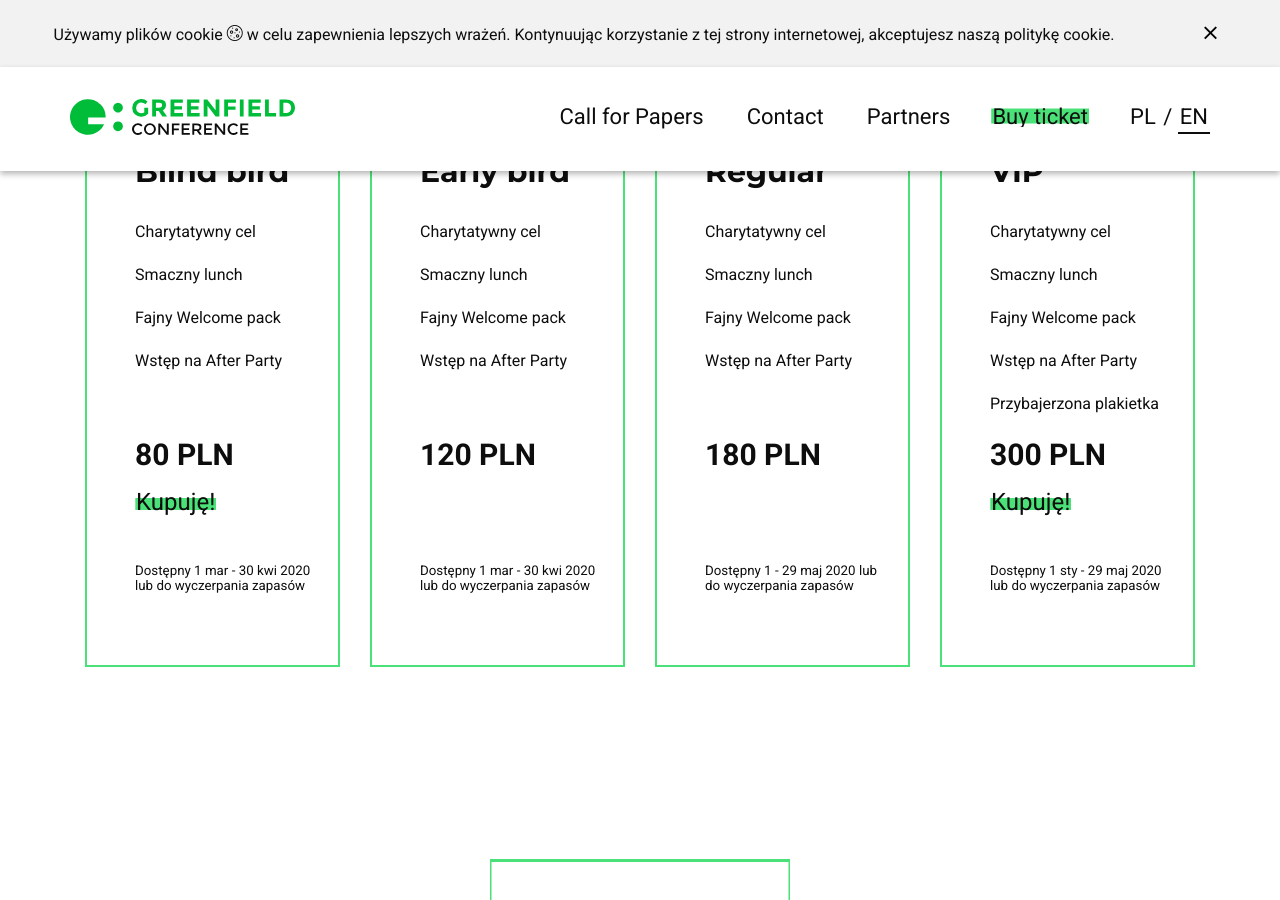
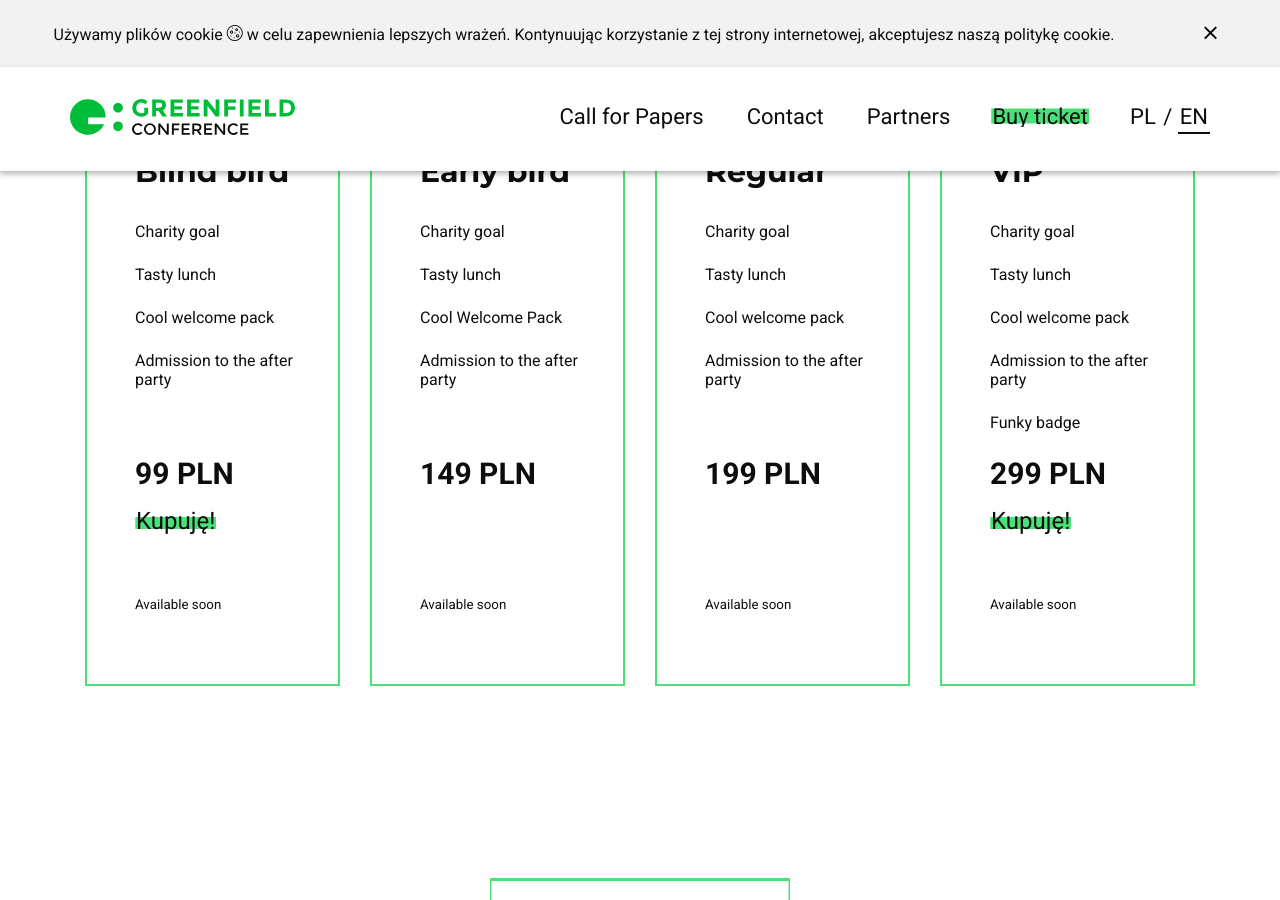
Before and after one commit to freud/GreenfieldConf, a Jekyll site: the page built from pages/index.html, in a window 1280 px wide and 900 px high, scrolled down 3898 px. Built offline with Jekyll 4.4.1, drawn with Linux system fonts in a browser that asks for light colours; some web fonts are replaced.

Commit message:
Updated ticket descriptions

```diff
--- a/_data/tickets.yml
+++ b/_data/tickets.yml
@@ -3,80 +3,80 @@ pl:
     features:
         - 'Charytatywny cel'
         - 'Smaczny lunch'
-        - 'Fajny  Welcome pack'
+        - 'Fajny Welcome pack'
         - 'Wstęp na After Party'
     price: '99 PLN'
-    info: 'Dostępny 1 mar - 30 kwi 2020 lub do wyczerpania zapasów'
+    info: 'Wkrótce dostępne'
     button: true
 
   - name: 'Early bird'
     features:
         - 'Charytatywny cel'
         - 'Smaczny lunch'
-        - 'Fajny  Welcome pack'
+        - 'Fajny Welcome pack'
         - 'Wstęp na After Party'
     price: '149 PLN'
-    info: 'Dostępny 1 mar - 30 kwi 2020 lub do wyczerpania zapasów'
+    info: 'Wkrótce dostępne'
     button: false
 
   - name: 'Regular'
     features:
         - 'Charytatywny cel'
         - 'Smaczny lunch'
-        - 'Fajny  Welcome pack'
+        - 'Fajny Welcome pack'
         - 'Wstęp na After Party'
     price: '199 PLN'
-    info: 'Dostępny 1 - 29 maj 2020 lub do wyczerpania zapasów'
+    info: 'Wkrótce dostępne'
     button: false
 
   - name: 'VIP'
     features:
         - 'Charytatywny cel'
         - 'Smaczny lunch'
-        - 'Fajny  Welcome pack'
+        - 'Fajny Welcome pack'
         - 'Wstęp na After Party'
         - 'Przybajerzona plakietka'
     price: '299 PLN'
-    info: 'Dostępny 1 sty - 29 maj 2020 lub do wyczerpania zapasów'
+    info: 'Wkrótce dostępne'
     button: true
 en:
   - name: 'Blind bird'
     features:
-        - 'Charytatywny cel'
-        - 'Smaczny lunch'
-        - 'Fajny  Welcome pack'
-        - 'Wstęp na After Party'
-    price: '80 PLN'
-    info: 'Dostępny 1 mar - 30 kwi 2020 lub do wyczerpania zapasów'
+        - 'Charity goal'
+        - 'Tasty lunch'
+        - 'Cool welcome pack'
+        - 'Admission to the after party'
+    price: '99 PLN'
+    info: 'Available soon'
     button: true
 
   - name: 'Early bird'
     features:
-        - 'Charytatywny cel'
-        - 'Smaczny lunch'
-        - 'Fajny  Welcome pack'
-        - 'Wstęp na After Party'
-    price: '120 PLN'
-    info: 'Dostępny 1 mar - 30 kwi 2020 lub do wyczerpania zapasów'
+        - 'Charity goal'
+        - 'Tasty lunch'
+        - 'Cool Welcome Pack'
+        - 'Admission to the after party'
+    price: '149 PLN'
+    info: 'Available soon'
     button: false
 
   - name: 'Regular'
     features:
-        - 'Charytatywny cel'
-        - 'Smaczny lunch'
-        - 'Fajny  Welcome pack'
-        - 'Wstęp na After Party'
-    price: '180 PLN'
-    info: 'Dostępny 1 - 29 maj 2020 lub do wyczerpania zapasów'
+        - 'Charity goal'
+        - 'Tasty lunch'
+        - 'Cool welcome pack'
+        - 'Admission to the after party'
+    price: '199 PLN'
+    info: 'Available soon'
     button: false
 
   - name: 'VIP'
     features:
-        - 'Charytatywny cel'
-        - 'Smaczny lunch'
-        - 'Fajny  Welcome pack'
-        - 'Wstęp na After Party'
-        - 'Przybajerzona plakietka'
-    price: '300 PLN'
-    info: 'Dostępny 1 sty - 29 maj 2020 lub do wyczerpania zapasów'
+        - 'Charity goal'
+        - 'Tasty lunch'
+        - 'Cool welcome pack'
+        - 'Admission to the after party'
+        - 'Funky badge'
+    price: '299 PLN'
+    info: 'Available soon'
     button: true
```
